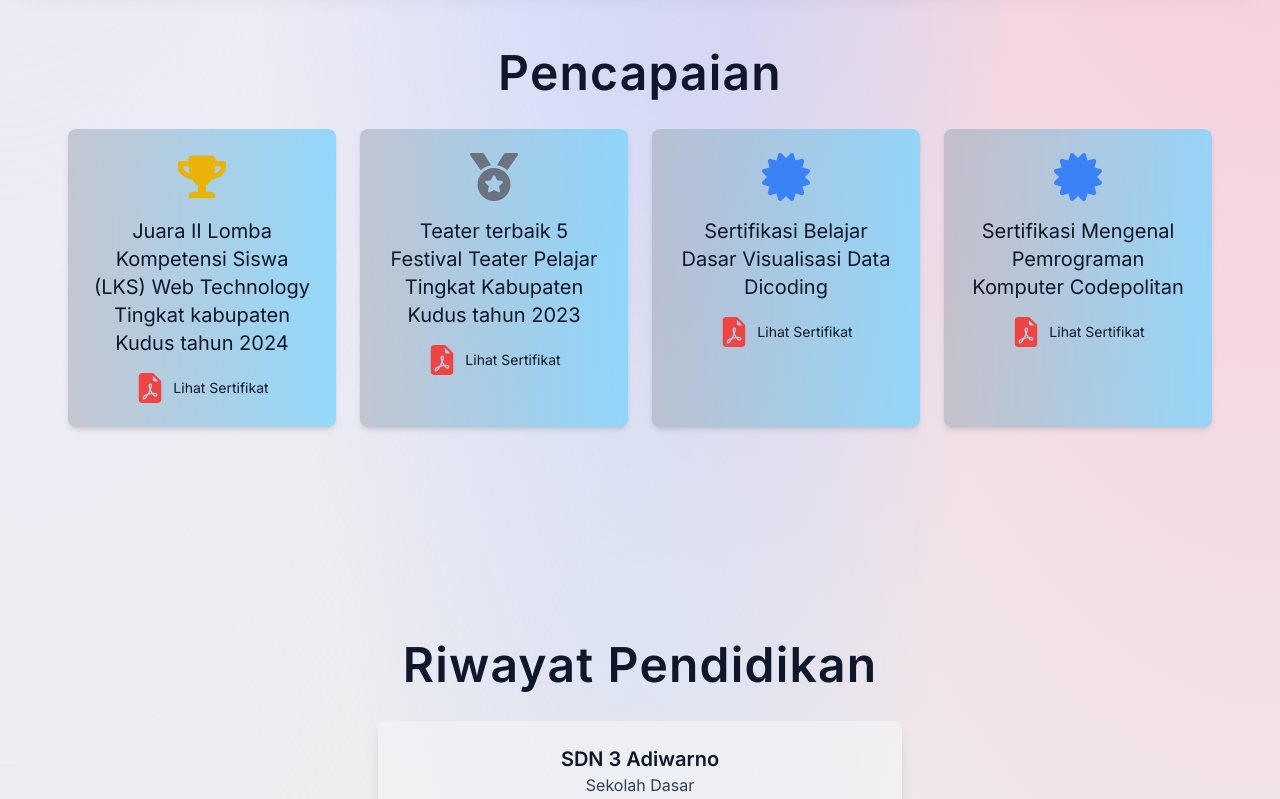
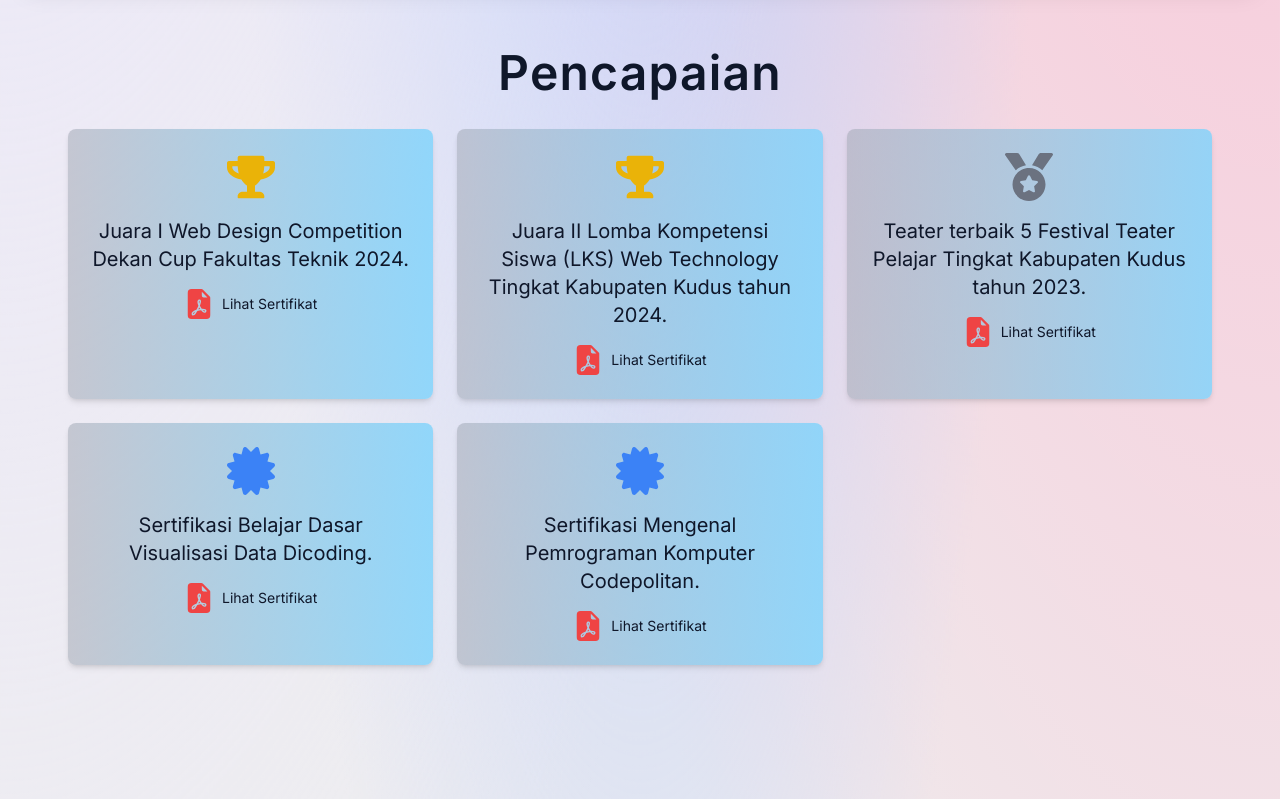
Before and after one commit to KaivanKeren/portfolio, a Next.js app: page / in a window 1280 px wide. Shown: the part 1580-2379 px from the top of the page. Built offline with nearby package versions, Linux system fonts and the light colour scheme.

Commit message:
Perubahan

```diff
--- a/src/app/projects/page.tsx
+++ b/src/app/projects/page.tsx
@@ -84,6 +84,13 @@ const page = () => {
                 <div className="grid grid-cols-1 md:grid-cols-3 gap-8">
                   {[
                     {
+                      imgSrc: "/Project8.png",
+                      title: "ZNMMIC",
+                      description:
+                        "Website UMKM yang menawarkan layanan desain kustom menggunakan vektor.",
+                      link: "https://znmmic.vercel.app",
+                    },
+                    {
                       imgSrc: "/Project1.png",
                       title: "Pengumuman Kelulusan",
                       description:
@@ -101,7 +108,7 @@ const page = () => {
                       imgSrc: "/Project3.png",
                       title: "BSD Mart",
                       description:
-                        "Aplikasi bank sampah digital berbasis website yang dipertandingkan di Krenova, Kabupaten Kudus pada tahun 2024.",
+                        "Aplikasi bank sampah digital berbasis website.",
                       link: "https://bsdmart.tkjsmkn2kudus.my.id",
                     },
                     {
@@ -115,7 +122,7 @@ const page = () => {
                       imgSrc: "/Project5.png",
                       title: "Mahabharata War",
                       description:
-                        "Project game pertama saya tentang perang Mahabharata, yang dipertandingkan di GKGS 2023.",
+                        "Project game pertama saya tentang perang Mahabharata.",
                       link: "https://kaivankeren.itch.io/mahabharata",
                     },
                     {
--- a/src/components/Achievement.tsx
+++ b/src/components/Achievement.tsx
@@ -49,29 +49,35 @@ const Achievement = () => {
         </motion.h2>
         <motion.div
           variants={childVariants}
-          className="grid grid-cols-1 sm:grid-cols-2 lg:grid-cols-4 gap-6"
+          className="grid grid-cols-1 sm:grid-cols-2 lg:grid-cols-3 gap-6"
         >
           <AchievementCard
             icon={<FaTrophy className="text-5xl text-yellow-500" />}
-            title="Juara II Lomba Kompetensi Siswa (LKS) Web Technology Tingkat kabupaten Kudus tahun 2024"
+            title="Juara I Web Design Competition Dekan Cup Fakultas Teknik 2024."
+            certificateUrl="/DekanCup.pdf"
+            handleCertificateClick={handleCertificateClick}
+          />
+          <AchievementCard
+            icon={<FaTrophy className="text-5xl text-yellow-500" />}
+            title="Juara II Lomba Kompetensi Siswa (LKS) Web Technology Tingkat Kabupaten Kudus tahun 2024."
             certificateUrl="/LKS.pdf"
             handleCertificateClick={handleCertificateClick}
           />
           <AchievementCard
             icon={<FaMedal className="text-5xl text-gray-500" />}
-            title="Teater terbaik 5 Festival Teater Pelajar Tingkat Kabupaten Kudus tahun 2023"
+            title="Teater terbaik 5 Festival Teater Pelajar Tingkat Kabupaten Kudus tahun 2023."
             certificateUrl="/Teater.pdf"
             handleCertificateClick={handleCertificateClick}
           />
           <AchievementCard
             icon={<FaCertificate className="text-5xl text-blue-500" />}
-            title="Sertifikasi Belajar Dasar Visualisasi Data Dicoding"
+            title="Sertifikasi Belajar Dasar Visualisasi Data Dicoding."
             certificateUrl="/Dicoding.pdf"
             handleCertificateClick={handleCertificateClick}
           />
           <AchievementCard
             icon={<FaCertificate className="text-5xl text-blue-500" />}
-            title="Sertifikasi Mengenal Pemrograman Komputer Codepolitan"
+            title="Sertifikasi Mengenal Pemrograman Komputer Codepolitan."
             certificateUrl="/Codepolitan.pdf"
             handleCertificateClick={handleCertificateClick}
           />
--- a/src/components/Projects.tsx
+++ b/src/components/Projects.tsx
@@ -68,6 +68,30 @@ const Projects = () => {
             >
               <Zoom>
                 <img
+                  src="/Project8.png"
+                  alt="Project 6"
+                  className="w-full h-48 object-cover rounded-lg mb-4 transition duration-300 hover:scale-105"
+                />
+              </Zoom>
+              <a href="https://znmmic.vercel.app" target="_blank">
+                <h3 className="text-2xl font-bold mb-4">ZNMMIC</h3>
+              </a>
+              <p className="text-gray-600 dark:text-gray-200 mb-4">
+                Website UMKM yang menawarkan layanan desain kustom menggunakan
+                vektor.
+              </p>
+              <div className="absolute bottom-0 left-0 w-full bg-gradient-to-r from-indigo-500 to-purple-500 h-1 transform -translate-y-full group-hover:translate-y-0 transition duration-500"></div>
+            </motion.div>
+            <motion.div
+              variants={cardVariants}
+              whileHover={{
+                scale: 1.05,
+                boxShadow: "0 0 20px rgba(0, 0, 0, 0.5)",
+              }}
+              className="bg-white/70 dark:bg-slate-900/70 text-indigo-600 dark:text-indigo-400 p-8 rounded-lg shadow-md relative overflow-hidden group"
+            >
+              <Zoom>
+                <img
                   src="/Project1.png"
                   alt="Project 1"
                   className="w-full h-48 object-cover rounded-lg mb-4 transition duration-300 hover:scale-105"
@@ -108,37 +132,14 @@ const Projects = () => {
               </p>
               <div className="absolute bottom-0 left-0 w-full bg-gradient-to-r from-indigo-500 to-purple-500 h-1 transform -translate-y-full group-hover:translate-y-0 transition duration-500"></div>
             </motion.div>
-
-            <motion.div
-              variants={cardVariants}
-              whileHover={{
-                scale: 1.05,
-                boxShadow: "0 0 20px rgba(0, 0, 0, 0.5)",
-              }}
-              className="bg-white/70 dark:bg-slate-900/70 text-indigo-600 dark:text-indigo-400 p-8 rounded-lg shadow-md relative overflow-hidden group"
-            >
-              <Zoom>
-                <img
-                  src="/Project3.png"
-                  alt="Project 3"
-                  className="w-full h-48 object-cover rounded-lg mb-4 transition duration-300 hover:scale-105"
-                />
-              </Zoom>
-              <a href="https://bsdmart.tkjsmkn2kudus.my.id" target="_blank">
-                <h3 className="text-2xl font-bold mb-4">BSD Mart</h3>
-              </a>
-              <p className="text-gray-600 dark:text-gray-200 mb-4">
-                Aplikasi bank sampah digital berbasis website yang
-                dipertandingkan di Krenova, Kabupaten Kudus pada tahun 2024.
-              </p>
-              <div className="absolute bottom-0 left-0 w-full bg-gradient-to-r from-indigo-500 to-purple-500 h-1 transform -translate-y-full group-hover:translate-y-0 transition duration-500"></div>
-            </motion.div>
           </div>
-            <div className="flex justify-end mt-5 hover:text-blue-200">
-          <Link href="/projects">
-              <motion.h1 whileHover={{scale: 1.05}}>Lihat Project Lainnya →</motion.h1>
-          </Link>
-            </div>
+          <div className="flex justify-end mt-5 hover:text-blue-200">
+            <Link href="/projects">
+              <motion.h1 whileHover={{ scale: 1.05 }}>
+                Lihat Project Lainnya →
+              </motion.h1>
+            </Link>
+          </div>
         </div>
       </section>
     </motion.div>
```
Also changed, not shown: public/Project8.png (added), 1 other file (tests, documents, lock files or other folders).
